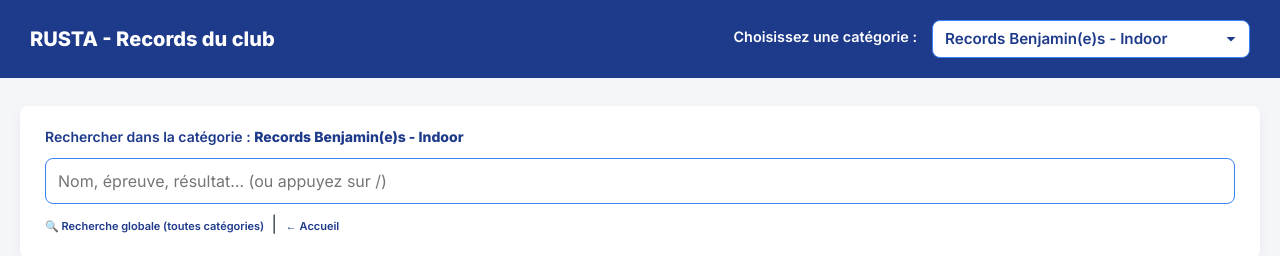
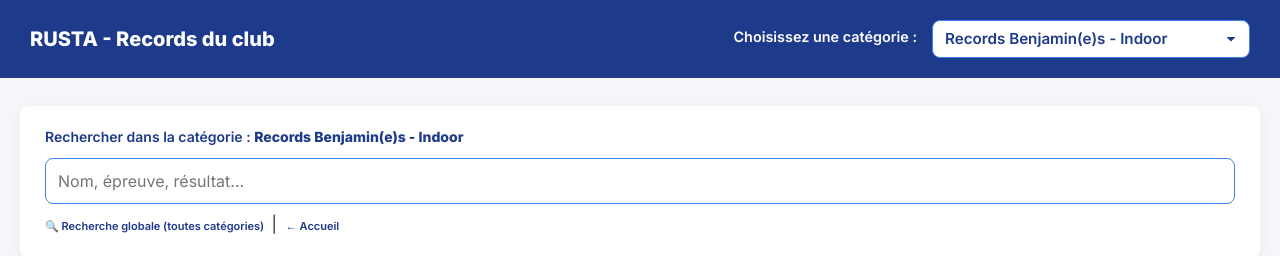
Before and after one commit to tchouny/RustaTest, a plain HTML site: page records.html in a window 1280 px wide. Shown: the top 256 px of the page. Drawn offline with Linux system fonts and the light colour scheme.

Commit message:
Update records.html

```diff
--- a/records.html
+++ b/records.html
@@ -47,7 +47,7 @@
       </div>
       <div class="search-input-wrapper">
         <input class="input" id="search-input"
-          placeholder="Nom, épreuve, résultat… (ou appuyez sur /)" type="text" />
+          placeholder="Nom, épreuve, résultat…" type="text" />
         <button class="clear-search-button" id="clear-search-button" type="button"
           aria-label="Effacer la recherche" style="display:none;">&times;</button>
       </div>
```
